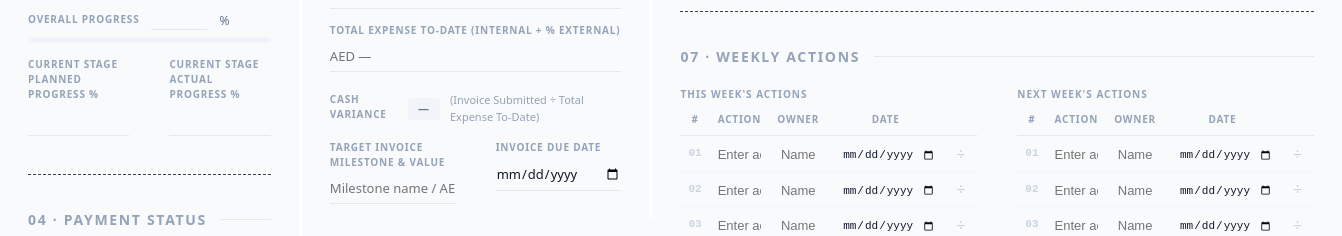
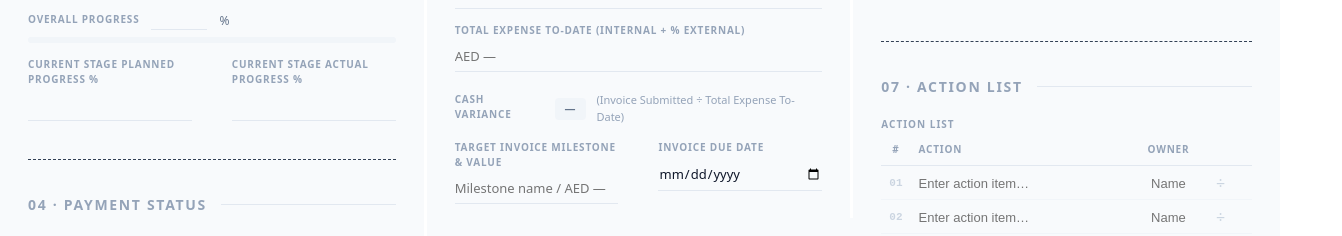
Before and after one commit to piyushbajpaidubai/dt-project-dashboard, a React (Vite) app: page / in a window 1280 px wide. Shown: the part 526-762 px from the top of the page, 1342 px wide, since content can reach past the window. Built offline with nearby package versions, Linux system fonts and the light colour scheme; no server answers.

Commit message:
Section 07: single Action List table, remove date column and next week actions

```diff
--- a/src/App.jsx
+++ b/src/App.jsx
@@ -64,15 +64,11 @@ const defaultState = {
   potentialVariations: "",
   criticalIssues: "",
   currentActions: [
-    { action: "", owner: "", date: "" },
-    { action: "", owner: "", date: "" },
-    { action: "", owner: "", date: "" },
+    { action: "", owner: "" },
+    { action: "", owner: "" },
+    { action: "", owner: "" },
   ],
-  nextActions: [
-    { action: "", owner: "", date: "" },
-    { action: "", owner: "", date: "" },
-    { action: "", owner: "", date: "" },
-  ],
+
 };
 
 // ─── TINY COMPONENTS ─────────────────────────────────────────────────────────
@@ -231,7 +227,6 @@ function ActionTable({ rows, onChange, label }) {
             <th style={styles.th}>#</th>
             <th style={{ ...styles.th, width: "60%", textAlign: "left" }}>Action</th>
             <th style={styles.th}>Owner</th>
-            <th style={styles.th}>Date</th>
             <th style={{ ...styles.th, width: 32 }}></th>
           </tr>
         </thead>
@@ -248,10 +243,6 @@ function ActionTable({ rows, onChange, label }) {
                 <input value={row.owner} onChange={e => onChange(i, "owner", e.target.value)}
                   placeholder="Name"
                   style={{ ...styles.inlineInput, textAlign: "center" }} />
-              </td>
-              <td style={styles.td}>
-                <input type="date" value={row.date} onChange={e => onChange(i, "date", e.target.value)}
-                  style={{ ...styles.inlineInput, textAlign: "center", fontSize: 11 }} />
               </td>
               <td style={styles.td}>
                 <button onClick={() => {
@@ -530,7 +521,7 @@ export default function App() {
   const setActionRow = useCallback((key, i, field, val) => {
     setData(prev => {
       if (i === "_replace") return { ...prev, [key]: val };
-      if (i === "_add") return { ...prev, [key]: [...prev[key], { action: "", owner: "", date: "" }] };
+      if (i === "_add") return { ...prev, [key]: [...prev[key], { action: "", owner: "" }] };
       const rows = prev[key].map((r, j) => j === i ? { ...r, [field]: val } : r);
       return { ...prev, [key]: rows };
     });
@@ -787,19 +778,12 @@ export default function App() {
 
         <hr style={{ border: 'none', borderTop: '1.5px dashed #334155', margin: '24px 0' }} />
         {/* 07 · ACTIONS */}
-        <SectionHead title="Weekly Actions" index={6} />
-        <div style={{ display: "grid", gridTemplateColumns: "1fr 1fr", gap: "0 40px" }}>
-          <ActionTable
-            label="This Week's Actions"
+        <SectionHead title="Action List" index={6} />
+        <ActionTable
+            label="Action List"
             rows={data.currentActions}
             onChange={(i, field, val) => setActionRow("currentActions", i, field, val)}
           />
-          <ActionTable
-            label="Next Week's Actions"
-            rows={data.nextActions}
-            onChange={(i, field, val) => setActionRow("nextActions", i, field, val)}
-          />
-        </div>
 
 
         </div>
```
